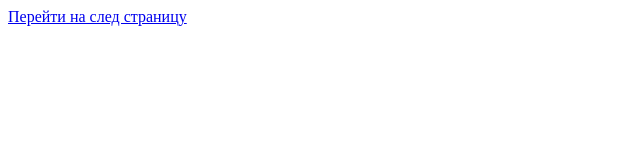
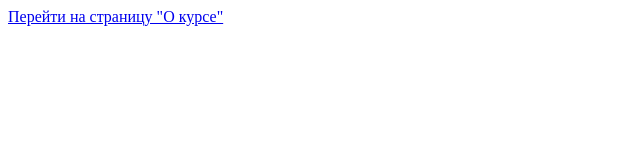
Before and after one commit to VladislavV6/gitetsky, a plain HTML site: page index.html in a window 1280 px wide. Shown: the full height of the page, 0-640 px from the left. Drawn offline with Linux system fonts and the light colour scheme.

Commit message:
feat: changed the link text

```diff
--- a/index.html
+++ b/index.html
@@ -9,7 +9,7 @@
 </head>
 <body>
     <a href="pages/about.html">
-        Перейти на след страницу
+        Перейти на страницу "О курсе"
     </a>
 </body>
 </html>
```
